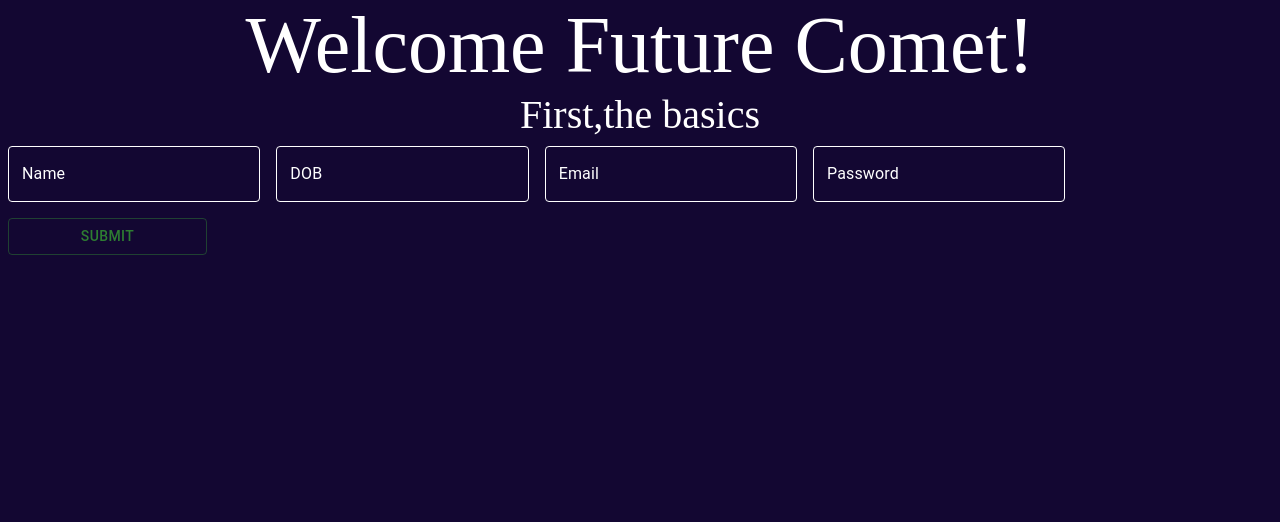
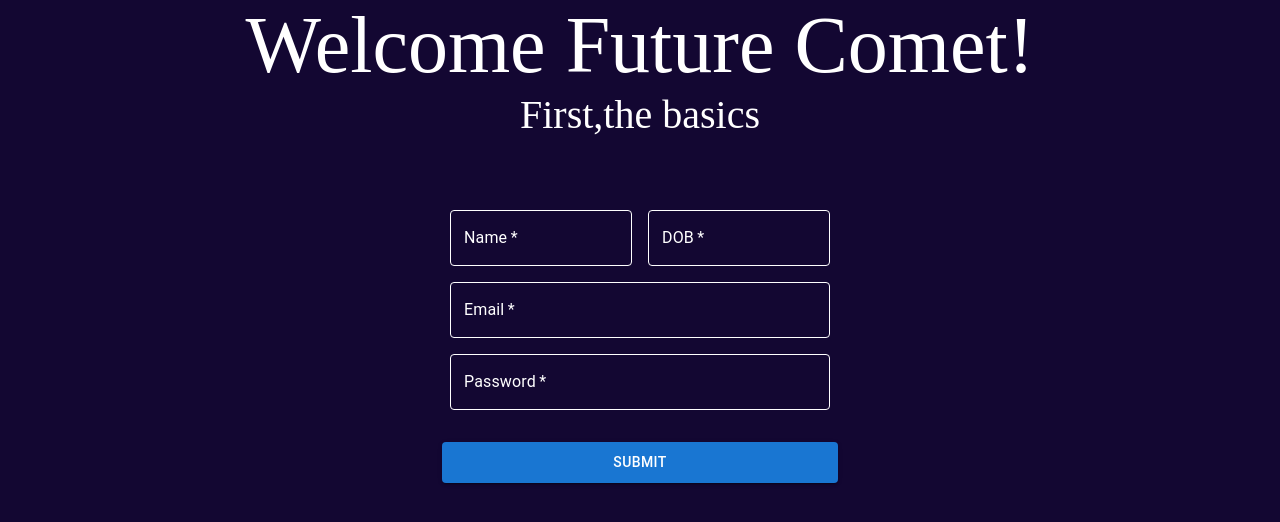
Before and after one commit to learner-pratik/hackutd-project, a React (Create React App) app in the folder frontend/: page / in a window 1280 px wide. Shown: the top 522 px of the page. Built offline with nearby package versions, Linux system fonts and the light colour scheme.

Commit message:
Updated UI for Register and Education

```diff
--- a/frontend/src/components/Education.js
+++ b/frontend/src/components/Education.js
@@ -1,8 +1,7 @@
 import React, { useState} from 'react';
-import {Select, MenuItem, FormControl, InputLabel, FormHelperText, Grid} from '@mui/material'
+import {Select, MenuItem, FormControl, InputLabel, FormHelperText, Grid, Container, Box} from '@mui/material'
 import Button from '@mui/material/Button';
 import SendIcon from '@mui/icons-material/Send';
-
 
 function Education(props) {
     const [degree, setDegree] = useState('')
@@ -22,11 +21,20 @@ function Education(props) {
         setSpecialization(event.target.value)
     }
 
-
     return (
         <React.Fragment>
             <div className="sub-title fancy-text" >Hey {props.name}, Tell us your plans! </div>
-            <FormControl required sx={{ m: 1, minWidth: 300 }}>
+            <Container component="main" maxWidth="sm">
+                <Box
+                    sx={{
+                        marginTop: 8,
+                        display: 'flex',
+                        flexDirection: 'column',
+                        alignItems: 'center',
+                    }}>
+
+                </Box>
+            <FormControl required sx={{ m: 3, minWidth: 200 }}>
             <InputLabel id="demo-simple-select-required-label">Degree</InputLabel>
                 <Select
                     labelId="demo-simple-select-required-label"
@@ -39,38 +47,44 @@ function Education(props) {
 
                 <MenuItem value="">Select Degree</MenuItem>
                 <MenuItem value={degreeOptions[0]}>Computer Science</MenuItem>
-
                 </Select>
-            <FormHelperText>Required</FormHelperText>
+            <FormHelperText sx={{color:"white"}}>*Required</FormHelperText>
             </FormControl>
 
-            <FormControl required sx={{ m: 1, minWidth: 300 }}>
+            <FormControl variant="outlined" required sx={{ m: 3, minWidth: 200}}>
             <InputLabel id="demo-simple-select-required-label">Specialization</InputLabel>
+
                 <Select
                     labelId="demo-simple-select-required-label"
                     id="demo-simple-select-required"
                     value={specialization}
                     label="Specialization *"
                     onChange={updateSpecialization}
-                className="dropdwn"
+                    // className="dropdwn"
                 >
+
                     <MenuItem value="">Select Specialization</MenuItem>
                     <MenuItem value={specializationOptions[0]}>Traditional Track</MenuItem>
                     <MenuItem value={specializationOptions[1]}>Data Science</MenuItem>
                     <MenuItem value={specializationOptions[2]}>Intelligent Systems</MenuItem>
 
                 </Select>
-            <FormHelperText>Required</FormHelperText>
+
+            <FormHelperText sx={{color:"white"}}>*Required</FormHelperText>
             </FormControl>
 
-            <Grid item style={{display:"flex"}}  justify="flex-end">
+            <Grid item style={{display:"flex"}}  justifyContent="start" sx={{m:3}}>
                 <Button
                     variant="contained"
                     endIcon={<SendIcon />}
+                    sx={{minWidth:150}}
+
                     onClick={(e) => props.onSubmitEducation({degree:degree, specialization:specialization})}>
                     Next
                 </Button>
             </Grid>
+
+            </Container>
         </React.Fragment>
     )
 }
--- a/frontend/src/components/Home.js
+++ b/frontend/src/components/Home.js
@@ -25,13 +25,9 @@ function Home() {
   const [selectedPrereq, setSelectedPrereq] = useState([]);
 
 function populatePrereq(){
-    axios.get(`https://cb42-129-110-241-55.ngrok.io/pre_req/cs/traditional`)
+    axios.get(`https://4f59-129-110-241-55.ngrok.io/pre_req/cs/traditional`)
     .then(response => {
-
-
-    setPrereq(response.data);
-
-
+      setPrereq(response.data);
     })
   }
 
@@ -49,12 +45,16 @@ const onSubmitPrereq=(e)=>{
   }
 
   const onSubmitEducation=(e)=>{
+
+    console.log("inside home from education step == ", e)
+
     setDegree(e.degree)
     setSpecialization(e.specialization)
     populatePrereq();
-    if(prereq.length>0)
-    setStep((step+1)%3);
+    //if(prereq.length>0)
+    setStep((step+1)%4);
   }
+
 
   return (
   <React.Fragment>
--- a/frontend/src/components/Prerequisites.js
+++ b/frontend/src/components/Prerequisites.js
@@ -69,9 +69,7 @@ const Prerequisites = (props) => {
                     onClick={(e) => props.onSubmitPrereq({checked:checked})}>
                     Next
                 </Button>
-
     </Grid>
-
         </React.Fragment>
     )
 }
--- a/frontend/src/components/Register.js
+++ b/frontend/src/components/Register.js
@@ -2,8 +2,18 @@ import React from 'react';
 import {useEffect, useState} from 'react';
 import Box from '@mui/material/Box';
 import TextField from '@mui/material/TextField';
-import { Button } from '@mui/material';
+import { Avatar, Button } from '@mui/material';
+import CssBaseline from '@mui/material/CssBaseline';
+import FormControlLabel from '@mui/material/FormControlLabel';
+import Checkbox from '@mui/material/Checkbox';
+import Link from '@mui/material/Link';
+import Grid from '@mui/material/Grid';
+import LockOutlinedIcon from '@mui/icons-material/LockOutlined';
+import Typography from '@mui/material/Typography';
+import Container from '@mui/material/Container';
+import { createTheme, ThemeProvider } from '@mui/material/styles';
 
+const theme = createTheme();
 
 function Register(props) {
 
@@ -12,25 +22,84 @@ const [dob,setDob]= useState('');
 const [email,setEmail]= useState('');
 const [password,setPassword]= useState('');
   return (
-  <React.Fragment>
-  <div className="sub-title fancy-text" > First,the basics</div>
+  <ThemeProvider theme={theme}>
+    {/* <CssBaseline /> */}
+    <div className="sub-title fancy-text" > First,the basics</div>
+    <Container component="main" maxWidth="xs">
+
+      <Box
+          sx={{
+            marginTop: 8,
+            display: 'flex',
+            flexDirection: 'column',
+            alignItems: 'center',
+          }}
+        >
 
   <Box className="test1"
       component="form"
       sx={{
-        '& > :not(style)': { m: 1, width: '25ch' }
+        '& > :not(style)': { p: 1 }
       }}
       noValidate
       autoComplete="off"
     >
-
-      <TextField onChange={(e)=>setName(e.target.value)}  sx={{ input: {color: 'white'} }} id="outlined-basic" label="Name" variant="outlined"  />
-      <TextField onChange={(e)=>setDob(e.target.value)} sx={{ input: {color: 'white'} }} id="outlined-basic" label="DOB" variant="outlined"  />
-      <TextField onChange={(e)=>setEmail(e.target.value)} sx={{ input: {color: 'white'} }} id="outlined-basic" label="Email" variant="outlined"  />
-      <TextField type="password" onChange={(e)=>setPassword(e.target.value)}  sx={{ input: {color: 'white'} }} id="outlined-basic" label="Password" variant="outlined"  />
-      <Button onClick={(e)=>props.onSubmitClick({name:name, dob:dob, email:email, password:password})} variant="outlined" color="success">Submit</Button>
+      <Grid container spacing={2}>
+        <Grid item xs={12} sm={6}>
+          <TextField
+            onChange={(e)=>setName(e.target.value)}
+            sx={{ input: {color: 'white'} }}
+            id="outlined-basic"
+            label="Name"
+            variant="outlined"
+            fullWidth
+            required
+          />
+        </Grid>
+        <Grid item xs={12} sm={6}>
+          <TextField
+            onChange={(e)=>setDob(e.target.value)}
+            sx={{ input: {color: 'white'} }}
+            id="outlined-basic"
+            label="DOB"
+            variant="outlined"
+            fullWidth
+            required
+            />
+        </Grid>
+        <Grid item xs={12}>
+          <TextField
+            onChange={(e)=>setEmail(e.target.value)}
+            sx={{ input: {color: 'white'} }}
+            id="outlined-basic"
+            label="Email"
+            variant="outlined"
+            fullWidth
+            required />
+        </Grid>
+        <Grid item xs={12}>
+        <TextField
+          type="password"
+          onChange={(e)=>setPassword(e.target.value)}
+          sx={{ input: {color: 'white'} }}
+          id="outlined-basic"
+          label="Password"
+          variant="outlined"
+          fullWidth
+          required
+        />
+      </Grid>
+      </Grid>
+      <Button
+        onClick={(e)=>props.onSubmitClick({name:name, dob:dob, email:email, password:password})}
+        variant="contained"
+        fullWidth
+        sx={{ mt: 3, mb: 2 }}
+        >Submit</Button>
     </Box>
-    </React.Fragment>
+    </Box>
+    </Container>
+    </ThemeProvider>
   );
 }
 
```
Also changed, not shown: 1 other file (tests, documents, lock files or other folders). Lines whose indentation alone changed are shown as unchanged.
